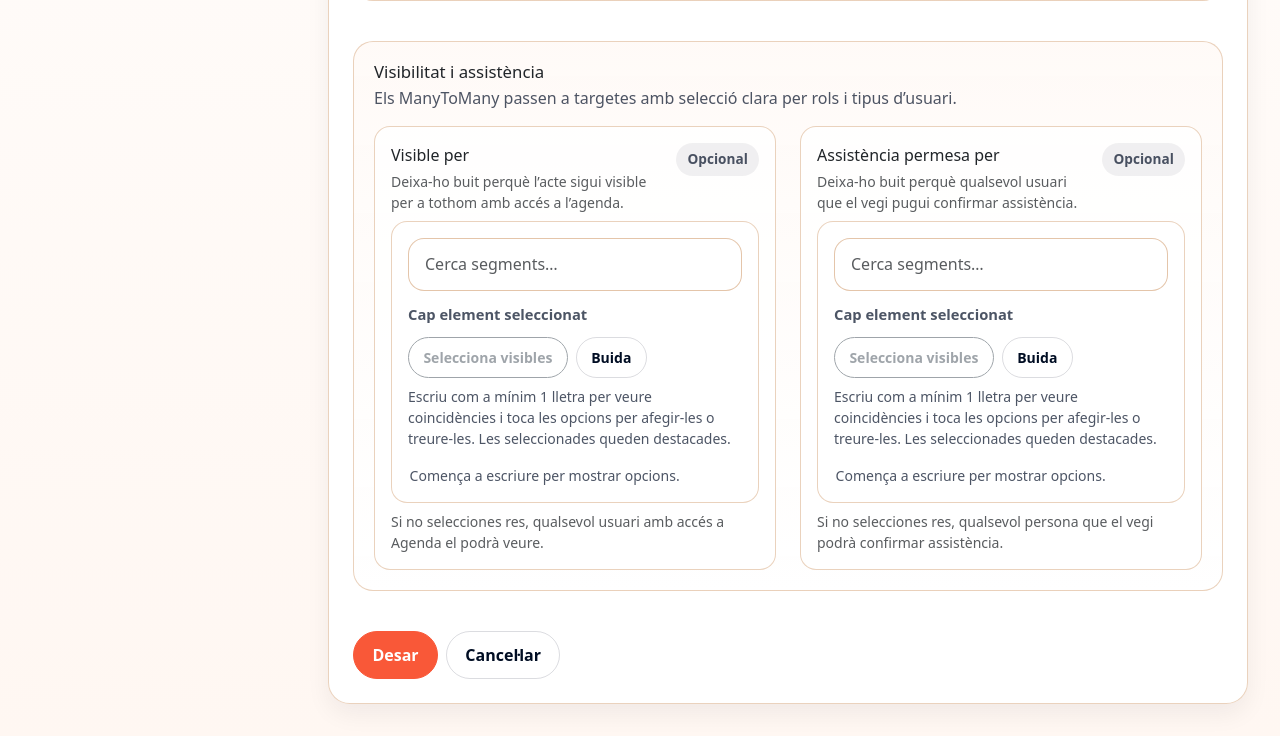
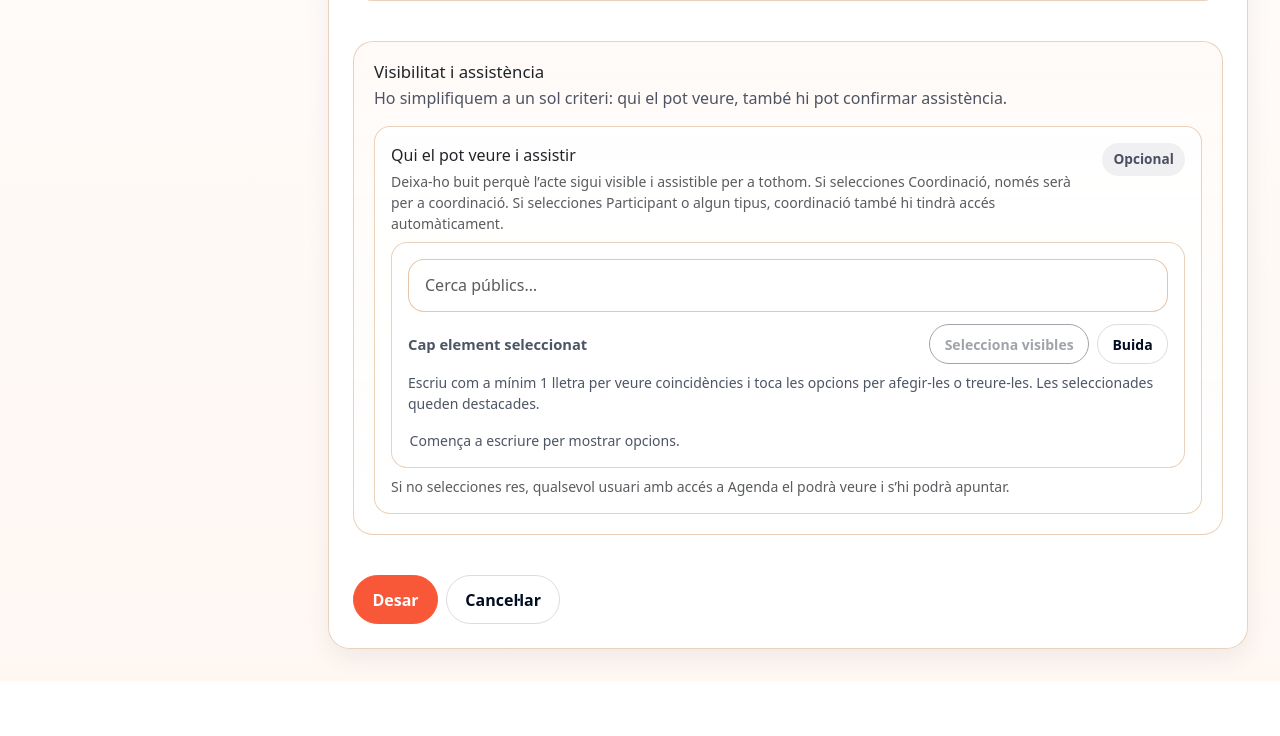
Before and after one commit to aitorivera11/crm-esquerrasantfeliu, a Django app: page /agenda/nou/ in a window 1280 px wide. Shown: the part 1477-2213 px from the top of the page. After the commit the page ends 2158 px from the top, so only its background shows below. Run offline with Django 5.2, Linux system fonts and the light colour scheme; the visitor is signed in with stand-in values (Sample User, id 1); data comes from the database, SQL or seed files in the repository; data that the repository does not hold is empty; some libraries are stand-ins or nearby versions.

Commit message:
Simplify agenda visibility and attendance rules

```diff
--- a/agenda/admin.py
+++ b/agenda/admin.py
@@ -27,7 +27,7 @@ class ActeAdmin(admin.ModelAdmin):
     list_display = ('titol', 'tipus', 'inici', 'fi', 'ubicacio', 'estat', 'creador')
     list_filter = ('estat', 'tipus')
     search_fields = ('titol', 'ubicacio', 'punt_trobada')
-    filter_horizontal = ('visible_per', 'assistencia_permesa_per')
+    filter_horizontal = ('visible_per',)
     inlines = [ParticipacioInline]
 
 
--- a/agenda/forms.py
+++ b/agenda/forms.py
@@ -11,6 +11,7 @@ from persones.models import Persona
 from usuaris.forms import StyledFormMixin
 
 from .models import Acte, ParticipacioActe, SegmentVisibilitat
+from usuaris.models import Usuari
 
 
 class ActeForm(StyledFormMixin, forms.ModelForm):
@@ -35,7 +36,6 @@ class ActeForm(StyledFormMixin, forms.ModelForm):
             'entitats_relacionades',
             'persones_relacionades',
             'visible_per',
-            'assistencia_permesa_per',
             'estat',
             'es_important',
         ]
@@ -43,8 +43,7 @@ class ActeForm(StyledFormMixin, forms.ModelForm):
             'inici': forms.DateTimeInput(format='%Y-%m-%dT%H:%M', attrs={'type': 'datetime-local'}),
             'fi': forms.DateTimeInput(format='%Y-%m-%dT%H:%M', attrs={'type': 'datetime-local'}),
             'descripcio': forms.Textarea(attrs={'rows': 5, 'placeholder': 'Context, objectiu, material necessari…'}),
-            'visible_per': SearchableSelectMultiple(search_placeholder='Cerca segments…', empty_text='No hi ha segments disponibles.'),
-            'assistencia_permesa_per': SearchableSelectMultiple(search_placeholder='Cerca segments…', empty_text='No hi ha segments disponibles.'),
+            'visible_per': SearchableSelectMultiple(search_placeholder='Cerca públics…', empty_text='No hi ha segments disponibles.'),
             'entitats_relacionades': SearchableSelectMultiple(search_placeholder='Cerca entitats…', empty_text='No hi ha entitats disponibles.'),
             'persones_relacionades': SearchableSelectMultiple(search_placeholder='Cerca persones…', empty_text='No hi ha persones disponibles.'),
         }
@@ -52,17 +51,21 @@ class ActeForm(StyledFormMixin, forms.ModelForm):
     def __init__(self, *args, **kwargs):
         super().__init__(*args, **kwargs)
         self.fields['tipus'].queryset = self.fields['tipus'].queryset.filter(actiu=True)
-        segment_queryset = SegmentVisibilitat.objects.filter(actiu=True).order_by('ambit', 'ordre', 'etiqueta')
+        segment_queryset = SegmentVisibilitat.objects.filter(actiu=True).exclude(
+            ambit=SegmentVisibilitat.Ambit.ROL,
+            codi=Usuari.Rol.ADMINISTRACIO,
+        ).order_by('ambit', 'ordre', 'etiqueta')
         self.fields['visible_per'].queryset = segment_queryset
-        self.fields['assistencia_permesa_per'].queryset = segment_queryset
         self.fields['entitats_relacionades'].queryset = Entitat.objects.order_by('nom')
         self.fields['persones_relacionades'].queryset = Persona.objects.order_by('nom')
-        self.fields['visible_per'].help_text = 'Deixa-ho buit perquè l’acte sigui visible per a tothom amb accés a l’agenda.'
-        self.fields['assistencia_permesa_per'].help_text = 'Deixa-ho buit perquè qualsevol usuari que el vegi pugui confirmar assistència.'
+        self.fields['visible_per'].help_text = (
+            'Deixa-ho buit perquè l’acte sigui visible i assistible per a tothom. '
+            'Si selecciones Coordinació, només serà per a coordinació. '
+            'Si selecciones Participant o algun tipus, coordinació també hi tindrà accés automàticament.'
+        )
         self.fields['entitats_relacionades'].help_text = 'Entitats o associacions implicades en aquest acte.'
         self.fields['persones_relacionades'].help_text = 'Persones registrades que participen o fan seguiment de l’acte.'
-        self.fields['visible_per'].label = 'Visible per'
-        self.fields['assistencia_permesa_per'].label = 'Assistència permesa per'
+        self.fields['visible_per'].label = 'Qui el pot veure i assistir'
         self.fields['entitats_relacionades'].label = 'Entitats relacionades'
         self.fields['persones_relacionades'].label = 'Persones relacionades'
         self.fields['es_important'].label = 'Acte important'
@@ -88,7 +91,59 @@ class ActeForm(StyledFormMixin, forms.ModelForm):
         fi = cleaned_data.get('fi')
         if inici and fi and fi <= inici:
             self.add_error('fi', "La data/hora de final ha de ser posterior a l'inici.")
+
+        selected_segments = list(cleaned_data.get('visible_per') or [])
+        if not selected_segments:
+            return cleaned_data
+
+        role_segments = [segment for segment in selected_segments if segment.ambit == SegmentVisibilitat.Ambit.ROL]
+        type_segments = [segment for segment in selected_segments if segment.ambit == SegmentVisibilitat.Ambit.TIPUS]
+
+        if any(segment.codi == Usuari.Rol.ADMINISTRACIO for segment in role_segments):
+            self.add_error('visible_per', 'Administració no es pot seleccionar com a públic específic d’un acte.')
+            return cleaned_data
+
+        coordinator_segment = next((segment for segment in role_segments if segment.codi == Usuari.Rol.COORDINACIO), None)
+        participant_segment = next((segment for segment in role_segments if segment.codi == Usuari.Rol.PARTICIPANT), None)
+
+        if coordinator_segment and not participant_segment and not type_segments:
+            cleaned_data['visible_per'] = [coordinator_segment]
+            return cleaned_data
+
+        normalized_segments = []
+        if participant_segment or type_segments:
+            if coordinator_segment is None:
+                coordinator_segment = SegmentVisibilitat.objects.filter(
+                    ambit=SegmentVisibilitat.Ambit.ROL,
+                    codi=Usuari.Rol.COORDINACIO,
+                    actiu=True,
+                ).first()
+            if participant_segment is None:
+                participant_segment = SegmentVisibilitat.objects.filter(
+                    ambit=SegmentVisibilitat.Ambit.ROL,
+                    codi=Usuari.Rol.PARTICIPANT,
+                    actiu=True,
+                ).first()
+            if coordinator_segment:
+                normalized_segments.append(coordinator_segment)
+            if participant_segment:
+                normalized_segments.append(participant_segment)
+            normalized_segments.extend(type_segments)
+            cleaned_data['visible_per'] = normalized_segments
+            return cleaned_data
+
+        cleaned_data['visible_per'] = []
         return cleaned_data
+
+    def save(self, commit=True):
+        instance = super().save(commit=commit)
+        if commit:
+            instance.assistencia_permesa_per.set(instance.visible_per.all())
+        return instance
+
+    def save_m2m(self):
+        super().save_m2m()
+        self.instance.assistencia_permesa_per.set(self.instance.visible_per.all())
 
 
 class ParticipacioForm(StyledFormMixin, forms.ModelForm):
--- a/agenda/views.py
+++ b/agenda/views.py
@@ -35,15 +35,6 @@ class AgendaContextMixin:
     def _user_can_view_admin_details(self):
         return self.request.user.has_perm('agenda.can_view_participants')
 
-    def _allowed_attendance(self, acte):
-        attendance_segments = list(acte.assistencia_permesa_per.all())
-        if not attendance_segments:
-            return True
-        return any(
-            (segment.ambit == SegmentVisibilitat.Ambit.ROL and segment.codi == self.request.user.rol)
-            or (segment.ambit == SegmentVisibilitat.Ambit.TIPUS and segment.codi == self.request.user.tipus)
-            for segment in attendance_segments
-        )
 
     def _base_queryset(self):
         current_user_participation = Prefetch(
@@ -56,7 +47,6 @@ class AgendaContextMixin:
             .prefetch_related(
                 'participants__usuari',
                 'visible_per',
-                'assistencia_permesa_per',
                 'persones_relacionades__entitats',
                 'entitats_relacionades__persones',
                 current_user_participation,
@@ -86,11 +76,10 @@ class AgendaContextMixin:
         acte.confirmats_extra = max(len(confirmats) - len(acte.confirmats_preview), 0)
         acte.request_user_participacio = next(iter(getattr(acte, 'participant_for_request_user', [])), None)
         acte.visible_segments_labels = [segment.etiqueta for segment in acte.visible_per.all()]
-        acte.assistencia_segments_labels = [segment.etiqueta for segment in acte.assistencia_permesa_per.all()]
         acte.persones_relacionades_list = list(acte.persones_relacionades.all())
         acte.entitats_relacionades_list = list(acte.entitats_relacionades.all())
-        acte.user_can_attend = self._allowed_attendance(acte)
         acte.user_can_manage = self._user_can_manage_actes()
+        acte.user_can_attend = acte.estat == Acte.Estat.PUBLICAT or acte.user_can_manage
         acte.user_can_view_admin_details = self._user_can_view_admin_details()
         color = (acte.tipus.color or '').strip() if acte.tipus_id else ''
         acte.tipus_color = color or '#6c7a89'
--- a/templates/agenda/acte_form.html
+++ b/templates/agenda/acte_form.html
@@ -58,11 +58,10 @@
         <section class="form-section-card mt-4">
             <div class="form-section-card__header">
                 <h3>Visibilitat i assistència</h3>
-                <p>Els ManyToMany passen a targetes amb selecció clara per rols i tipus d’usuari.</p>
+                <p>Ho simplifiquem a un sol criteri: qui el pot veure, també hi pot confirmar assistència.</p>
             </div>
             <div class="row g-4">
-                <div class="col-12 col-xl-6">{% include 'agenda/components/acte_segment_field.html' with field=form.visible_per empty_message='Si no selecciones res, qualsevol usuari amb accés a Agenda el podrà veure.' %}</div>
-                <div class="col-12 col-xl-6">{% include 'agenda/components/acte_segment_field.html' with field=form.assistencia_permesa_per empty_message='Si no selecciones res, qualsevol persona que el vegi podrà confirmar assistència.' %}</div>
+                <div class="col-12">{% include 'agenda/components/acte_segment_field.html' with field=form.visible_per empty_message='Si no selecciones res, qualsevol usuari amb accés a Agenda el podrà veure i s’hi podrà apuntar.' %}</div>
             </div>
         </section>
 
```
Also changed, not shown: agenda/tests.py (+62 -5 lines), templates/agenda/acte_detail.html (+4 -8 lines).
